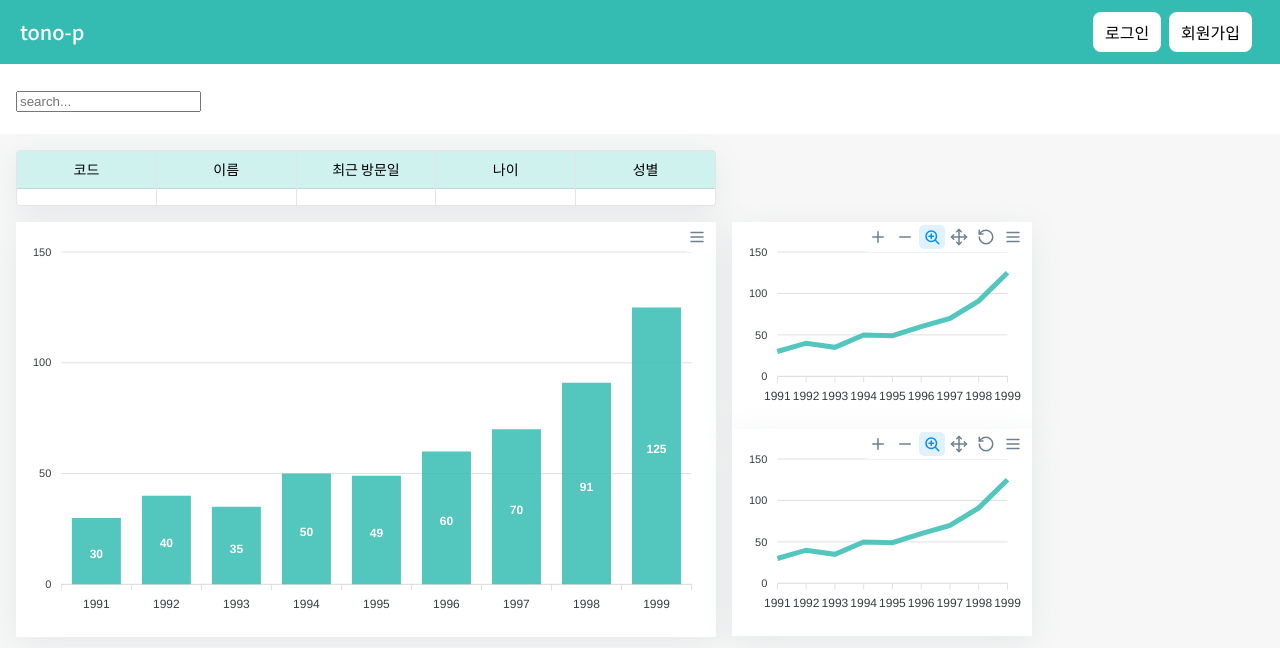
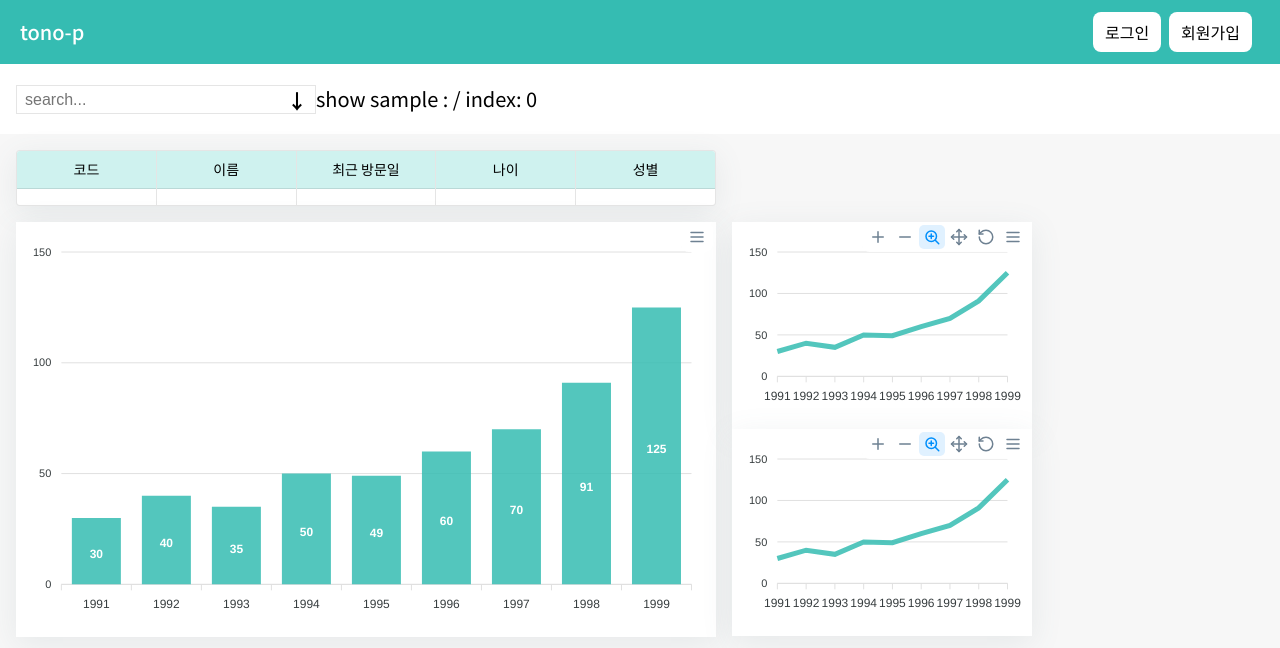
Before and after one commit to jmeno1011/tono-p, a Next.js app: page /dashboard1 in a window 1280 px wide. Shown: the top 648 px of the page. Built offline with nearby package versions, Linux system fonts and the light colour scheme.

Commit message:
add input-box function

```diff
--- a/src/componets/dashboard1/Header.jsx
+++ b/src/componets/dashboard1/Header.jsx
@@ -1,3 +1,4 @@
+import { useState } from "react"
 import styled from "styled-components"
 
 const HeaderBlock = styled.header`
@@ -5,14 +6,165 @@ const HeaderBlock = styled.header`
     height: 70px;
     display: flex;
     align-items: center;
+    form{
+        width: 300px;
+        position: relative;
+    }
+`
+const InputBox = styled.div`
+    border: 1px solid rgba(0,0,0,.1);
+    position: relative;
+    input{
+        padding: 4px 8px;
+        font-size: 1rem;
+        /* width: 200px; */
+        width: 100%;
+        outline: none;
+        border: none;
+    }
+    span{
+        position: absolute;
+        right: 8px;
+        font-size: 1.25rem;
+        font-weight: 600;
+    }
 `
 
+
+const ListBox = styled.div`
+    position: absolute;
+    top: 30px;
+    padding: 12px 8px 8px 8px;
+    border: 1px solid rgba(0,0,0,.1);
+    border-top: none;
+    width: 300px;
+    background-color: white;
+    z-index: 10;
+`
+
+const ListItem = styled.div`
+    padding: 4px;
+    background-color: transparent;
+    border: none;
+    outline: none;
+    width: 100%;
+    border-bottom: 1px solid silver;
+    cursor: pointer;
+    text-align: left;
+    font-size: 1rem;
+    background-color: white;
+`
+
+const list = [
+    { id: 1, name: "tono", age: 31 },
+    { id: 2, name: "mung", age: 30 },
+    { id: 3, name: "kamn", age: 29 },
+    { id: 4, name: "tomato", age: 31 },
+    { id: 5, name: "tarlia", age: 31 },
+    { id: 6, name: "titan", age: 31 }
+];
+
 export default function Header() {
+    const [inputText, setInputText] = useState("");
+    const [isFocus, setIsFocus] = useState(false);
+    const [keyIndex, setKeyIndex] = useState(0);
+    const [sample, setSample] = useState("");
+
+    const onSubmitHandle = (e, name) => {
+        e.preventDefault();
+        console.log(name);
+        if (name) {
+            setSample(name);
+        } else {
+            setSample(e.target.dataset.name);
+        }
+    };
+
+    // input tag function
+    const onChangeInput = (e) => {
+        setInputText(e.target.value);
+    };
+    const onClickInput = () => {
+        setIsFocus(!isFocus);
+        setKeyIndex(0);
+    }
+    const onKeyDownInput = (e) => {
+        const copy = list.filter((value) => value.name.includes(e.target.value));
+        const indexLen = list.filter((value) => value.name.includes(e.target.value)).length;
+
+        if (e.keyCode === 40) {
+            if (indexLen !== keyIndex) {
+                setKeyIndex(keyIndex + 1);
+                const selectedName = copy?.filter(
+                    (value) => value.id === keyIndex + 1
+                )[0].name;
+                if (e.keyCode === 13) {
+                    onSubmitHandle(e, selectedName);
+                }
+            }
+        } else if (e.keyCode === 40 && keyIndex === 0) {
+            //down
+            console.log("down");
+            setIsFocus(true);
+        } else if (e.keyCode === 38) {
+            if (keyIndex !== 0) {
+                setKeyIndex(keyIndex - 1);
+            } else {
+                setIsFocus(false);
+            }
+        }
+    }
+
+    const onClickSubmitListItems = (e, onSubmitHandle) => {
+        setInputText(e.target.dataset.name);
+        onSubmitHandle(e);
+    };
+    const onMouseOverListItems = (id) => {
+        setKeyIndex(id);
+    };
+    // TODO : list보여주븐 부분 다른 컴포넌트 useEffect 사용할 것
     return (
         <HeaderBlock>
-            <form>
-                <input type={"text"} placeholder="search... " />
+            <form onSubmit={onSubmitHandle}>
+                <InputBox>
+                    <input
+                        type={"text"}
+                        placeholder="search... "
+                        value={inputText}
+                        onChange={onChangeInput}
+                        onClick={onClickInput}
+                        onKeyDown={onKeyDownInput}
+                    />
+                    {isFocus ? (
+                        <span>&uarr;</span>
+                    ) : (
+                        <span>&darr;</span>
+                    )}
+                </InputBox>
+                {/* list */}
+                {isFocus || keyIndex !== 0 ? (
+                    <ListBox>
+                        {list
+                            .filter((value) => value.name.includes(inputText))
+                            .map((user) => (
+                                // background-color: antiquewhite;
+                                <ListItem
+                                    key={user.id}
+                                    data-name={user.name}
+                                    style={{
+                                        backgroundColor:
+                                            user.id === keyIndex ? "antiquewhite" : "transparent"
+                                    }}
+                                    onClick={(e) => onClickSubmitListItems(e, onSubmitHandle)}
+                                    onMouseOver={() => onMouseOverListItems(user.id)}
+                                >
+                                    {user.name}
+                                </ListItem>
+                            ))}
+                    </ListBox>
+                ) : null}
             </form>
+            <h3>show sample : {sample} / index: {keyIndex}</h3>
         </HeaderBlock>
     )
 }
```
